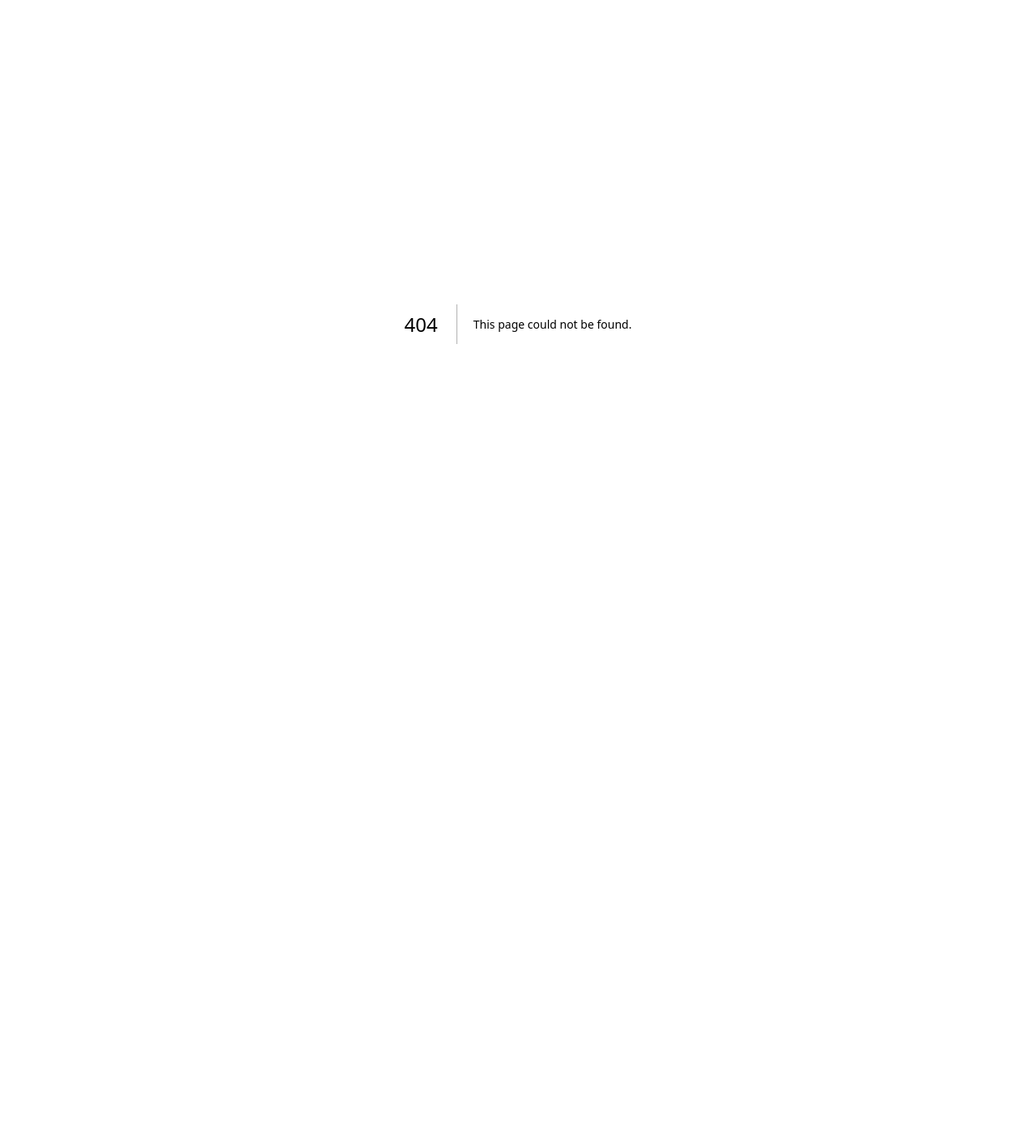
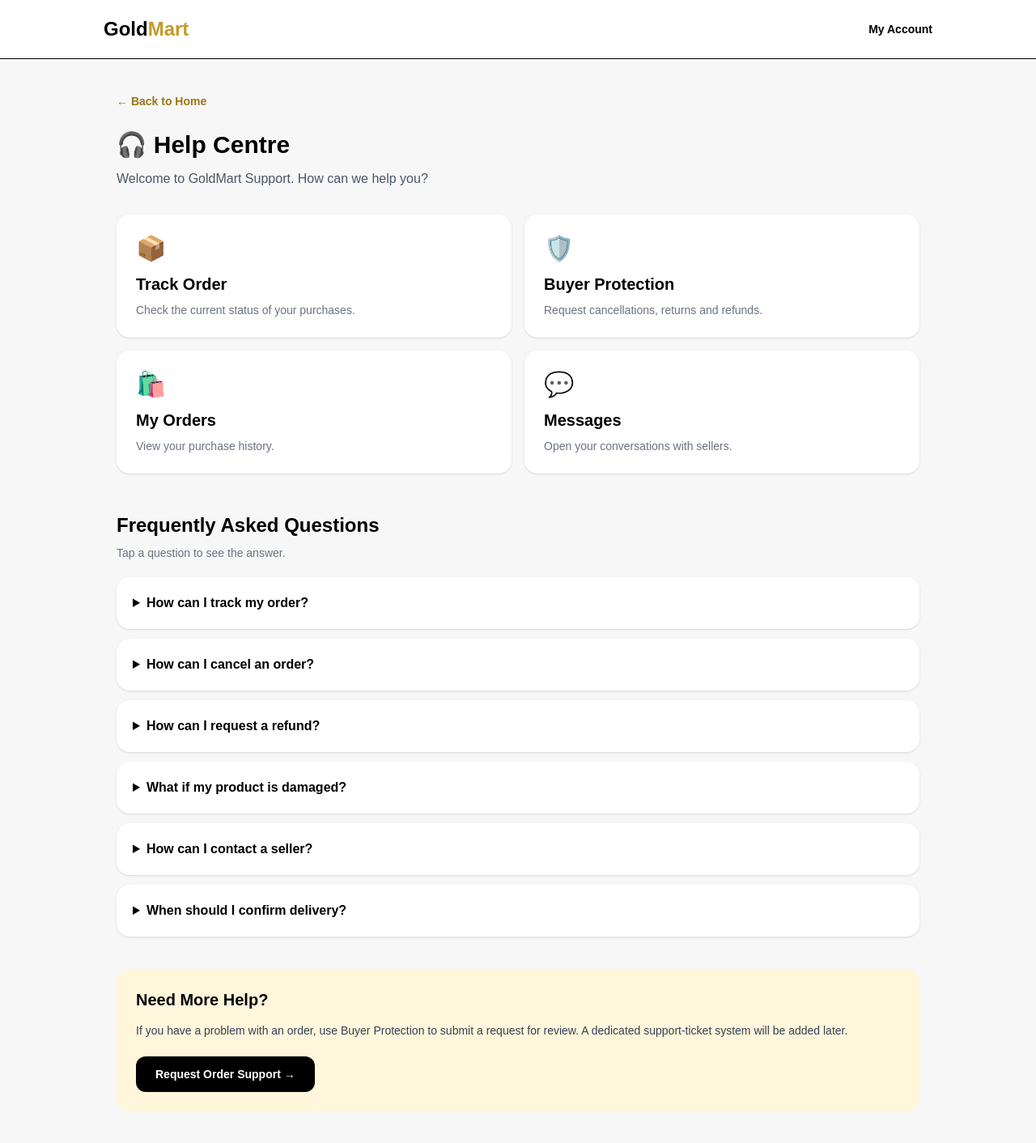
Before and after one commit to oscar1-max/Gold-mart-Ybsr, a Next.js app: page /help in a window 1280 px wide. Before the commit this address had no page. Shown: the whole page at 81% size. Before the commit the page ends 800 px from the top, so only its background shows below. Built offline with nearby package versions, Linux system fonts and the light colour scheme.

Commit message:
Create HelpPage with FAQs and support links
This page provides users with a help center containing FAQs and quick help links for order tracking, buyer protection, and more.

```diff
--- /dev/null
+++ b/app/help/page.tsx
@@ -0,0 +1,217 @@
+
+import Link from "next/link";
+
+const questions = [
+  {
+    question: "How can I track my order?",
+    answer:
+      "Go to Track Order, sign in and select your order. You will see the latest recorded order status.",
+  },
+  {
+    question: "How can I cancel an order?",
+    answer:
+      "Open Buyer Protection, select the order and submit a cancellation request. GoldMart must review the request before any refund is processed.",
+  },
+  {
+    question: "How can I request a refund?",
+    answer:
+      "Visit Buyer Protection, select your order and explain the problem. Your request will be reviewed. Approval does not mean the refund has already been paid.",
+  },
+  {
+    question: "What if my product is damaged?",
+    answer:
+      "Submit a refund or return request through Buyer Protection. Explain the damage and keep photos and order details for review.",
+  },
+  {
+    question: "How can I contact a seller?",
+    answer:
+      "Open Messages to view your existing conversations with sellers.",
+  },
+  {
+    question: "When should I confirm delivery?",
+    answer:
+      "Only confirm delivery after you have actually received and checked your order.",
+  },
+];
+
+export default function HelpPage() {
+  return (
+    <main className="min-h-screen bg-[#f7f7f7] text-black">
+
+      <header className="border-b bg-white p-5">
+        <div className="mx-auto flex max-w-5xl items-center justify-between">
+          <Link
+            href="/"
+            className="text-2xl font-black"
+          >
+            Gold
+            <span className="text-[#C49A29]">
+              Mart
+            </span>
+          </Link>
+
+          <Link
+            href="/account"
+            className="text-sm font-bold"
+          >
+            My Account
+          </Link>
+        </div>
+      </header>
+
+      <section className="mx-auto max-w-5xl px-4 py-10">
+
+        <Link
+          href="/"
+          className="text-sm font-bold text-[#9A7617]"
+        >
+          ← Back to Home
+        </Link>
+
+        <h1 className="mt-6 text-3xl font-black">
+          🎧 Help Centre
+        </h1>
+
+        <p className="mt-3 text-gray-600">
+          Welcome to GoldMart Support.
+          How can we help you?
+        </p>
+
+        {/* QUICK HELP */}
+
+        <div className="mt-8 grid grid-cols-1 gap-4 sm:grid-cols-2">
+
+          <Link
+            href="/track-order"
+            className="rounded-2xl bg-white p-6 shadow-sm transition hover:shadow-md"
+          >
+            <div className="text-3xl">
+              📦
+            </div>
+
+            <h2 className="mt-3 text-xl font-black">
+              Track Order
+            </h2>
+
+            <p className="mt-2 text-sm text-gray-500">
+              Check the current status
+              of your purchases.
+            </p>
+          </Link>
+
+          <Link
+            href="/order-protection"
+            className="rounded-2xl bg-white p-6 shadow-sm transition hover:shadow-md"
+          >
+            <div className="text-3xl">
+              🛡️
+            </div>
+
+            <h2 className="mt-3 text-xl font-black">
+              Buyer Protection
+            </h2>
+
+            <p className="mt-2 text-sm text-gray-500">
+              Request cancellations,
+              returns and refunds.
+            </p>
+          </Link>
+
+          <Link
+            href="/orders"
+            className="rounded-2xl bg-white p-6 shadow-sm transition hover:shadow-md"
+          >
+            <div className="text-3xl">
+              🛍️
+            </div>
+
+            <h2 className="mt-3 text-xl font-black">
+              My Orders
+            </h2>
+
+            <p className="mt-2 text-sm text-gray-500">
+              View your purchase history.
+            </p>
+          </Link>
+
+          <Link
+            href="/chat"
+            className="rounded-2xl bg-white p-6 shadow-sm transition hover:shadow-md"
+          >
+            <div className="text-3xl">
+              💬
+            </div>
+
+            <h2 className="mt-3 text-xl font-black">
+              Messages
+            </h2>
+
+            <p className="mt-2 text-sm text-gray-500">
+              Open your conversations
+              with sellers.
+            </p>
+          </Link>
+
+        </div>
+
+        {/* FREQUENTLY ASKED QUESTIONS */}
+
+        <section className="mt-12">
+
+          <h2 className="text-2xl font-black">
+            Frequently Asked Questions
+          </h2>
+
+          <p className="mt-2 text-sm text-gray-500">
+            Tap a question to see the answer.
+          </p>
+
+          <div className="mt-5 space-y-3">
+
+            {questions.map((item) => (
+              <details
+                key={item.question}
+                className="rounded-2xl bg-white p-5 shadow-sm"
+              >
+                <summary className="cursor-pointer font-bold">
+                  {item.question}
+                </summary>
+
+                <p className="mt-4 text-sm leading-6 text-gray-600">
+                  {item.answer}
+                </p>
+              </details>
+            ))}
+
+          </div>
+        </section>
+
+        {/* SUPPORT INFORMATION */}
+
+        <section className="mt-10 rounded-2xl bg-[#FFF6DB] p-6">
+
+          <h2 className="text-xl font-black">
+            Need More Help?
+          </h2>
+
+          <p className="mt-3 text-sm leading-6 text-gray-700">
+            If you have a problem with an order,
+            use Buyer Protection to submit a
+            request for review. A dedicated
+            support-ticket system will be added
+            later.
+          </p>
+
+          <Link
+            href="/order-protection"
+            className="mt-5 inline-block rounded-xl bg-black px-6 py-3 text-sm font-bold text-white"
+          >
+            Request Order Support →
+          </Link>
+
+        </section>
+
+      </section>
+    </main>
+  );
+}
```
